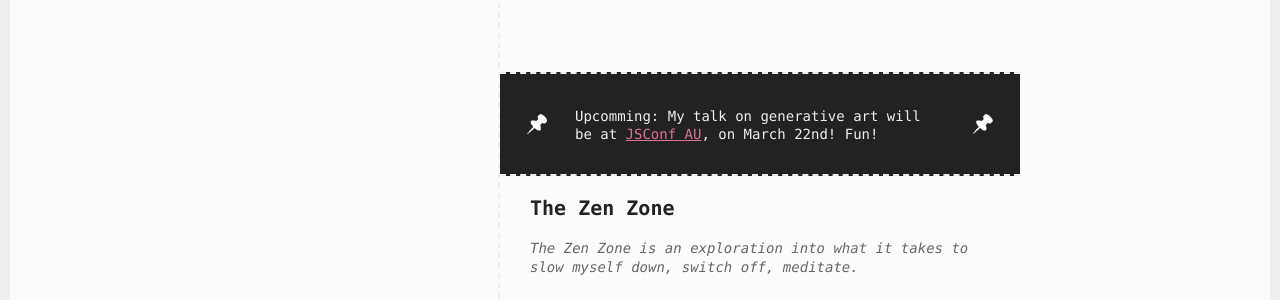
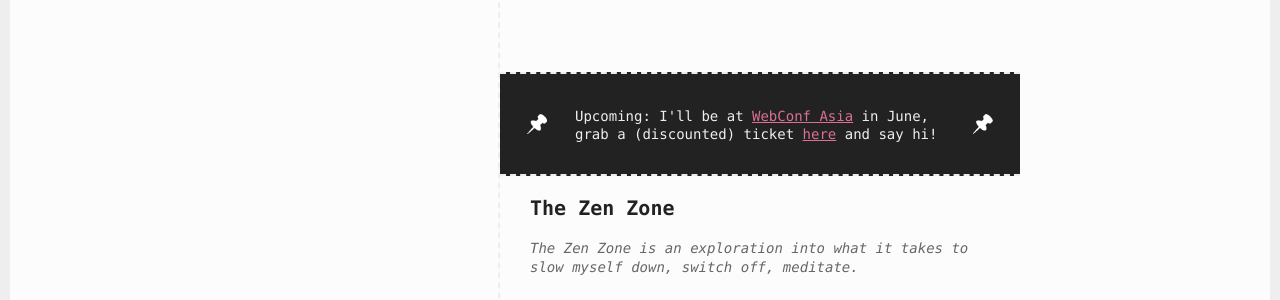
Before and after one commit to tholman/tholman-blog, a Jekyll site: the page built from index.html, in a window 1280 px wide. Shown: the part 438-738 px from the top of the page. Built offline with Jekyll 4.4.1, drawn with Linux system fonts in a browser that asks for light colours.

Commit message:
change banner

```diff
--- a/_layouts/default.html
+++ b/_layouts/default.html
@@ -19,7 +19,7 @@
         {% include header.html filters="true" %}
         <article class="pinned serious">
           <p>
-            Upcomming: My talk on generative art will be at <a href="https://2018.jsconfau.com/" target="_blank">JSConf AU</a>, on March 22nd! Fun!
+            Upcoming: I'll be at <a href="https://www.webconf.asia/" target="_blank">WebConf Asia</a> in June, grab a (discounted) ticket <a href="https://ti.to/webconf-asia/2018/discount/jointimatwebconf" target="_blank">here</a> and say hi!
           </p>
         </article>
         {{content}}
```
